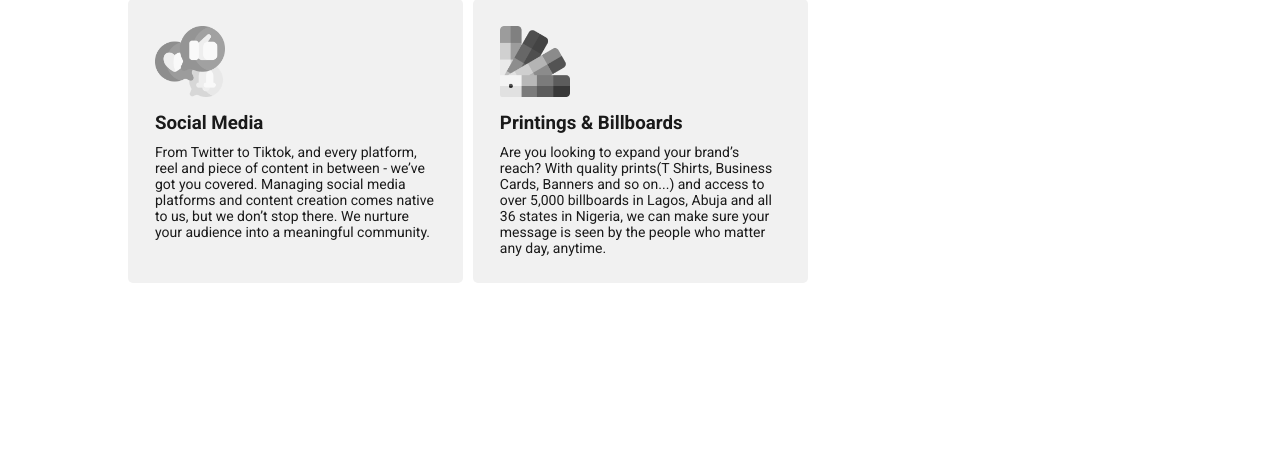
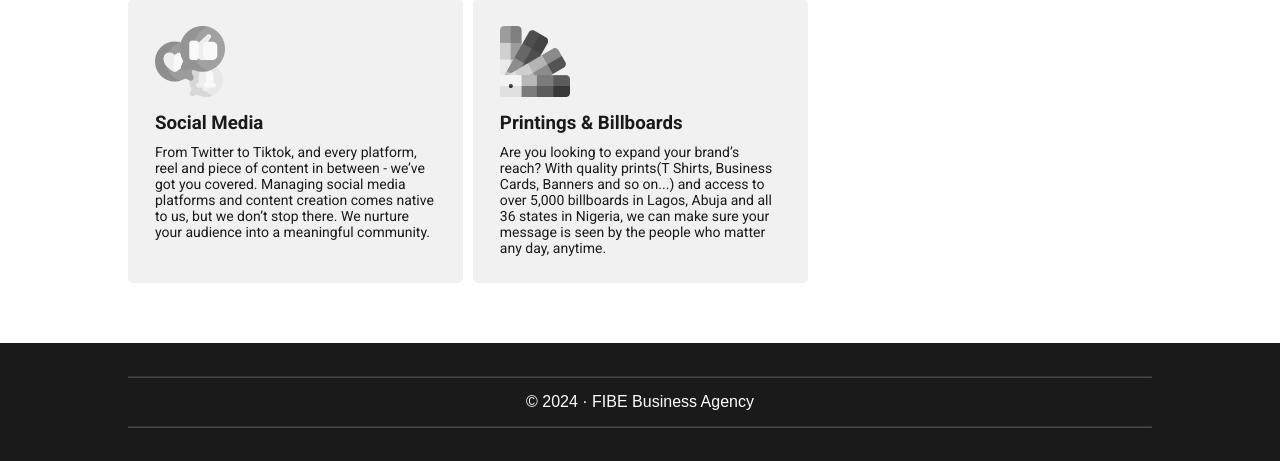
Before and after one commit to toluloperb/miaconstructions, a PHP site: page / in a window 1280 px wide. Shown: the part 2979-3440 px from the top of the page. Before the commit the page ends 3262 px from the top, so only its background shows below. Run offline with PHP 8.4, Linux system fonts and the light colour scheme; some web fonts are replaced.

Commit message:
Footer Added

```diff
--- a/assets/style.css
+++ b/assets/style.css
@@ -416,3 +416,19 @@ body {
         filter: grayscale(0%);
     }
 }
+
+footer {
+    width: 100%;
+    height: auto;
+    background-color: var(--main);
+    display: flex;
+    flex-direction: column;
+    align-items: center;
+    color: #fff;
+}
+
+hr {
+    width: 80%;
+    opacity: 20%;
+    margin: 15px;
+}
--- a/includes/footer.php
+++ b/includes/footer.php
@@ -1,3 +1,13 @@
+<footer>
+    <div class="footer_links">
+
+    </div>
+    <br>
+        <hr>
+            © 2024 · FIBE Business Agency
+        <hr>
+    <br>
+</footer>
 
 <script src="assets/js/main.js"></script>
 </body>
```
Also changed, not shown: assets/images/logowhite.png (renamed from assets/images/fibe logo #1a1a1a.png).
